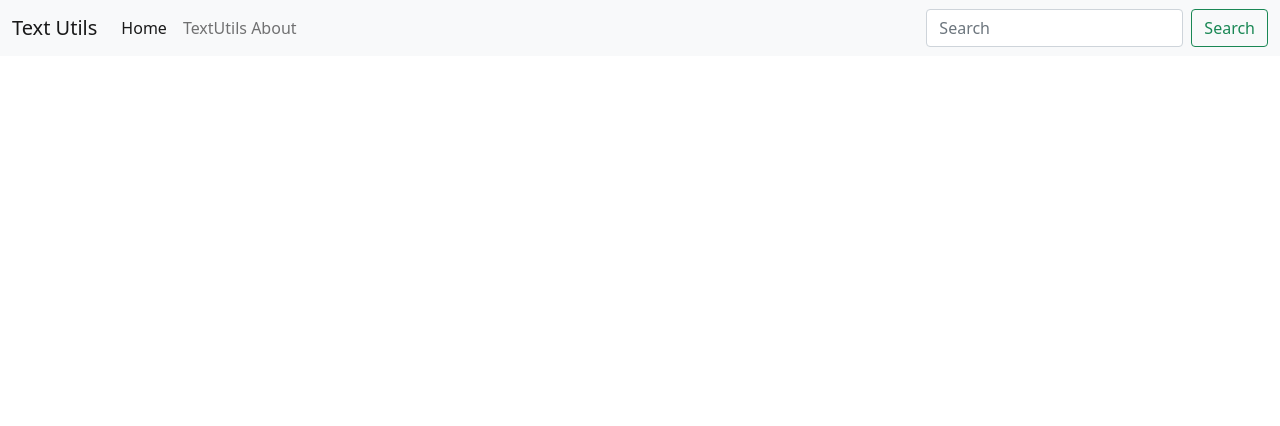
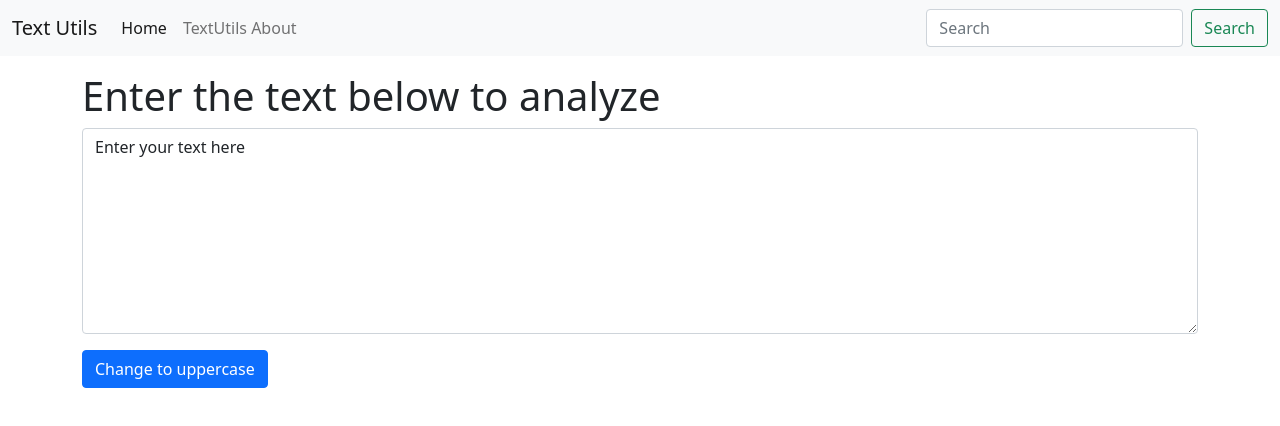
Before and after one commit to Mr-Apoorv/React_CWH, a React (Create React App) app: page / in a window 1280 px wide. Shown: the top 426 px of the page. Built offline with nearby package versions, Linux system fonts and the light colour scheme.

Commit message:
L-7 Understanding state and handling events

```diff
--- a/src/App.js
+++ b/src/App.js
@@ -1,11 +1,13 @@
 import Navbar from "./components/Navbar";
+import TextForm from "./components/TextForm";
 
 function App() {
   return (
     <>
       <Navbar title="Text Utils" about="TextUtils About" />
-      {/* <Navbar /> */}
-      {/* <Navbar title={36} about="TextUtils About" /> */}
+      <div className="container my-3">
+        <TextForm heading="Enter the text below to analyze" />
+      </div>
     </>
   );
 }
--- /dev/null
+++ b/src/components/TextForm.js
@@ -0,0 +1,33 @@
+import React, { useState } from "react";
+
+export default function TextForm(props) {
+  const [text, setText] = useState("Enter your text here");
+
+  const clickHandler = () => {
+    let uppercaseText = text.toUpperCase();
+    setText(uppercaseText);
+  };
+
+  const changeHandler = (event) => {
+    setText(event.target.value);
+  };
+
+  return (
+    <div>
+      <div className="mb-3">
+        <h1>{props.heading}</h1>
+
+        <textarea
+          className="form-control"
+          id="exampleFormControlTextarea1"
+          rows="8"
+          value={text}
+          onChange={changeHandler}
+        ></textarea>
+      </div>
+      <button className="btn btn-primary" onClick={clickHandler}>
+        Change to uppercase
+      </button>
+    </div>
+  );
+}
```
Also changed, not shown: 1 other file (tests, documents, lock files or other folders).
